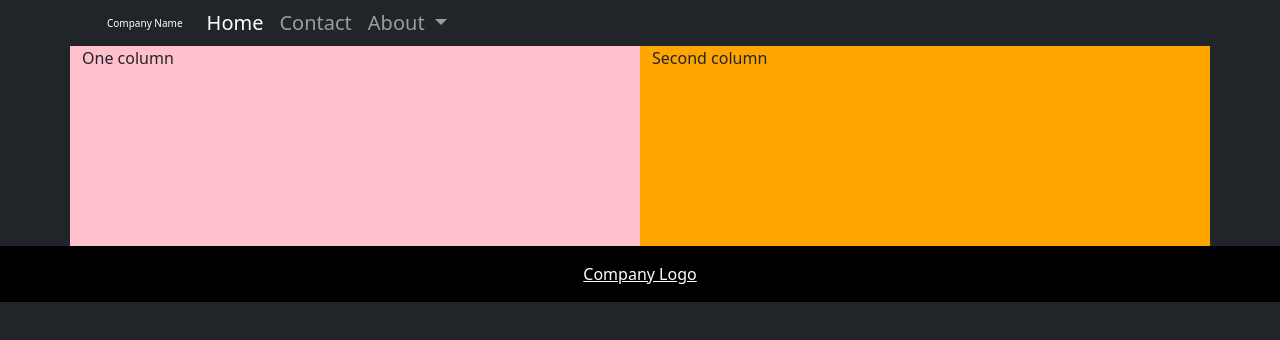
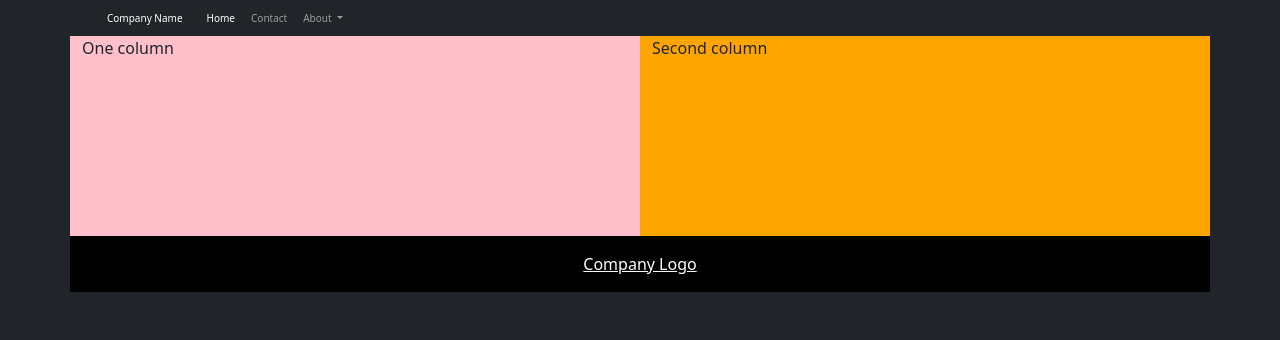
Before and after one commit to OceanSkys/collab-practice2, a plain HTML site: page index.html in a window 1280 px wide. Drawn offline with nearby package versions, Linux system fonts and the light colour scheme.

Commit message:
more edits

```diff
--- a/index.html
+++ b/index.html
@@ -19,7 +19,7 @@
             <span class="navbar-toggler-icon"></span>
           </button>
           <div class="collapse navbar-collapse" id="navbarSupportedContent">
-            <ul class="navbar-nav  me-auto mb-2 mb-lg-0">
+            <ul class="navbar-nav  me-auto mb-2 mb-lg-0" style="font-size: 10px">
               <li class="nav-item">
                 <a class="nav-link active" aria-current="page" href="#">Home</a>
               </li>
@@ -53,10 +53,7 @@
       </div>
     </div>
 <!-- Footer -->
-    <footer class="bg-black text-center text-white">
-      <!-- Grid container -->
-      <div class="container p-0 pb-0">
-      <!-- Grid container -->
+    <footer class="bg-black text-center text-white container">
 
       <!-- Copyright -->
       <div class="text-center p-3" style="background-color: rgba(0, 0, 0, 0);">
```
